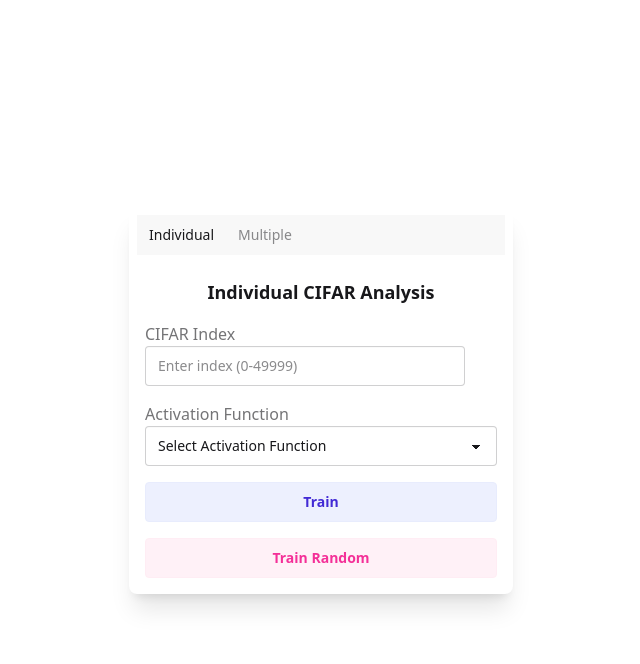
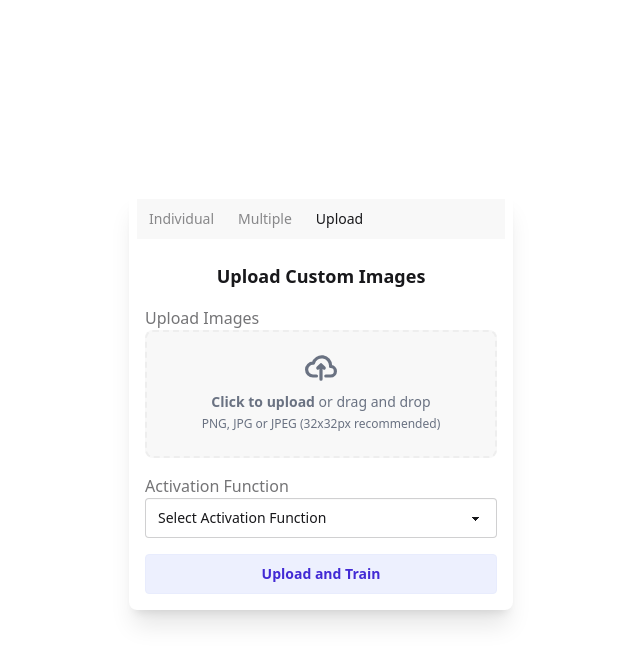
Before and after one commit to harrysharma1/federated-learning-web-app, a Flask app: page / in a window 1280 px wide. Shown: the top 664 px of the page, without its empty margins (319-959 px from the left). Run offline with Flask 3, Linux system fonts and the light colour scheme; some libraries are stand-ins or nearby versions.

Commit message:
feat: add front end for file upload

```diff
--- a/app.py
+++ b/app.py
@@ -3,7 +3,7 @@ import base64
 from io import BytesIO
 from random import Random
 import time
-from flask import Flask, json, redirect, render_template, request, url_for
+from flask import Flask, flash, json, redirect, render_template, request, url_for
 from flask_socketio import SocketIO, emit
 import torch
 import torch.nn as nn
@@ -12,6 +12,7 @@ from torchvision import datasets, transforms
 import numpy as np
 from skimage.metrics import mean_squared_error, peak_signal_noise_ratio, structural_similarity
 import secrets
+from PIL import Image
 
 
 app = Flask(__name__)
@@ -334,6 +335,7 @@ def handle_data_random_range():  # Changed function name to match URL
                              activation_function=activation_function)
     else:
         return redirect(url_for('index'))
+
 # Encode Decode Image
 
 @app.template_filter('b85decode')
--- a/templates/index.html
+++ b/templates/index.html
@@ -4,13 +4,15 @@
     <div class="card w-96 bg-base-100 shadow-xl">
         <!-- Tabs using DaisyUI's role tabs -->
         <div role="tablist" class="tabs tabs-boxed bg-base-200 m-2">
-            <a role="tab" class="tab tab-active" id="individual_tab">Individual</a>
+            <a role="tab" class="tab" id="individual_tab">Individual</a>
             <a role="tab" class="tab" id="multiple_tab">Multiple</a>
+            <a role="tab" class="tab tab-active" id="upload_tab">Upload</a>
         </div>
 
         <div class="tab-panels p-4">
-            <!-- Individual Analysis Form -->
-            <div id="individual_content" class="space-y-4">
+            <!-- Individual Analysis Form (hidden initially) -->
+            <div id="individual_content" class="space-y-4 hidden">
+                <!-- Existing individual content -->
                 <h2 class="card-title justify-center">Individual CIFAR Analysis</h2>
                 <form class="space-y-4" action="{{ url_for('handle_data_single') }}", method="POST">
                     <div class="form-control">
@@ -45,8 +47,9 @@
                 </form>
             </div>
 
-            <!-- Multiple Analysis Form -->
+            <!-- Multiple Analysis Form (hidden initially) -->
             <div id="multiple_content" class="space-y-4 hidden">
+                <!-- Existing multiple content -->
                 <h2 class="card-title justify-center">Multiple CIFAR Analysis</h2>
                 <form class="space-y-4" action="{{ url_for('handle_data_multiple') }}", method="POST">
                     <div class="form-control">
@@ -71,7 +74,7 @@
                       </label>
                       <input
                           type="range"
-                          min="1"
+                          min="2"
                           max="500"
                           value="1"
                           class="range"
@@ -102,6 +105,43 @@
                     <button class="btn btn-secondary btn-soft w-full">Train Random Range</button>
                 </form>
             </div>
+
+            <!-- File Upload Form (visible initially) -->
+            <div id="upload_content" class="space-y-4">
+                <h2 class="card-title justify-center">Upload Custom Images</h2>
+                <form class="space-y-4" action="{{ url_for('handle_file_upload') }}" method="POST" enctype="multipart/form-data">
+                    <div class="form-control">
+                        <label class="label">
+                            <span class="label-text">Upload Images</span>
+                        </label>
+                        <div class="flex flex-col items-center justify-center w-full">
+                            <label for="file_upload" class="flex flex-col items-center justify-center w-full h-32 border-2 border-dashed rounded-lg cursor-pointer bg-base-200 border-base-300 hover:bg-base-300">
+                                <div class="flex flex-col items-center justify-center pt-5 pb-6">
+                                    <svg class="w-8 h-8 mb-2 text-gray-500" aria-hidden="true" xmlns="http://www.w3.org/2000/svg" fill="none" viewBox="0 0 20 16">
+                                        <path stroke="currentColor" stroke-linecap="round" stroke-linejoin="round" stroke-width="2" d="M13 13h3a3 3 0 0 0 0-6h-.025A5.56 5.56 0 0 0 16 6.5 5.5 5.5 0 0 0 5.207 5.021C5.137 5.017 5.071 5 5 5a4 4 0 0 0 0 8h2.167M10 15V6m0 0L8 8m2-2 2 2"/>
+                                    </svg>
+                                    <p class="mb-1 text-sm text-gray-500"><span class="font-semibold">Click to upload</span> or drag and drop</p>
+                                    <p class="text-xs text-gray-500">PNG, JPG or JPEG (32x32px recommended)</p>
+                                </div>
+                                <input id="file_upload" type="file" class="hidden" name="images" accept="image/png, image/jpeg, image/jpg" multiple required />
+                            </label>
+                        </div>
+                        <div id="file_list" class="mt-2 text-sm text-base-content"></div>
+                    </div>
+                    <div class="form-control">
+                        <label class="label">
+                            <span class="label-text">Activation Function</span>
+                        </label>
+                        <select class="select select-bordered w-full" name="activation_function" required>
+                            <option value="" disabled selected>Select Activation Function</option>
+                            <option value="relu">ReLU</option>
+                            <option value="sigmoid">Sigmoid</option>
+                            <option value="tanh">Tanh</option>
+                        </select>
+                    </div>
+                    <button class="btn btn-primary btn-soft w-full">Upload and Train</button>
+                </form>
+            </div>
         </div>
     </div>
 </div>
@@ -110,30 +150,47 @@
 document.addEventListener('DOMContentLoaded', function() {
     const individualTab = document.getElementById('individual_tab');
     const multipleTab = document.getElementById('multiple_tab');
+    const uploadTab = document.getElementById('upload_tab');
     const individualContent = document.getElementById('individual_content');
     const multipleContent = document.getElementById('multiple_content');
+    const uploadContent = document.getElementById('upload_content');
     const beginningIndex = document.getElementById('beginning_index');
     const rangeSlider = document.getElementById('range_slider');
     const endingIndex = document.getElementById('ending_index');
     const rangeSize = document.getElementById('range-size');
     const rangeError = document.getElementById('range-error');
     const multipleForm = document.querySelector('#multiple_content form');
+    const fileUpload = document.getElementById('file_upload');
+    const fileList = document.getElementById('file_list');
 
     // Tab switching logic
     individualTab.addEventListener('click', function() {
         individualTab.classList.add('tab-active');
         multipleTab.classList.remove('tab-active');
+        uploadTab.classList.remove('tab-active');
         individualContent.classList.remove('hidden');
         multipleContent.classList.add('hidden');
+        uploadContent.classList.add('hidden');
     });
 
     multipleTab.addEventListener('click', function() {
         multipleTab.classList.add('tab-active');
         individualTab.classList.remove('tab-active');
+        uploadTab.classList.remove('tab-active');
         multipleContent.classList.remove('hidden');
         individualContent.classList.add('hidden');
+        uploadContent.classList.add('hidden');
         // Trigger range update when switching to multiple tab
         updateRange();
+    });
+
+    uploadTab.addEventListener('click', function() {
+        uploadTab.classList.add('tab-active');
+        individualTab.classList.remove('tab-active');
+        multipleTab.classList.remove('tab-active');
+        uploadContent.classList.remove('hidden');
+        individualContent.classList.add('hidden');
+        multipleContent.classList.add('hidden');
     });
 
     function updateRange() {
@@ -164,7 +221,6 @@
     beginningIndex.addEventListener('input', updateRange);
     rangeSlider.addEventListener('input', updateRange);
 
-
     // Form submission validation
     multipleForm.addEventListener('submit', function(event) {
         if (!beginningIndex.value) {
@@ -184,8 +240,32 @@
         }
     });
 
+    // File upload handling
+    fileUpload.addEventListener('change', function(event) {
+        const files = event.target.files;
+
+        if (files.length > 0) {
+            fileList.innerHTML = '<p class="font-semibold">Selected files:</p>';
+            const fileCount = Math.min(files.length, 5); // Show max 5 files in the list
+
+            for (let i = 0; i < fileCount; i++) {
+                fileList.innerHTML += `<p>- ${files[i].name}</p>`;
+            }
+
+            if (files.length > 5) {
+                fileList.innerHTML += `<p>...and ${files.length - 5} more files</p>`;
+            }
+
+            fileList.innerHTML += `<p class="mt-2">Total: ${files.length} file(s) selected</p>`;
+        } else {
+            fileList.innerHTML = '';
+        }
+    });
+
     // Initialize display values
+    if (rangeSize) {
         rangeSize.textContent = `${rangeSlider.value} images`;
+    }
 });
 </script>
 {% endblock %}
```
Lines whose indentation alone changed are shown as unchanged.
